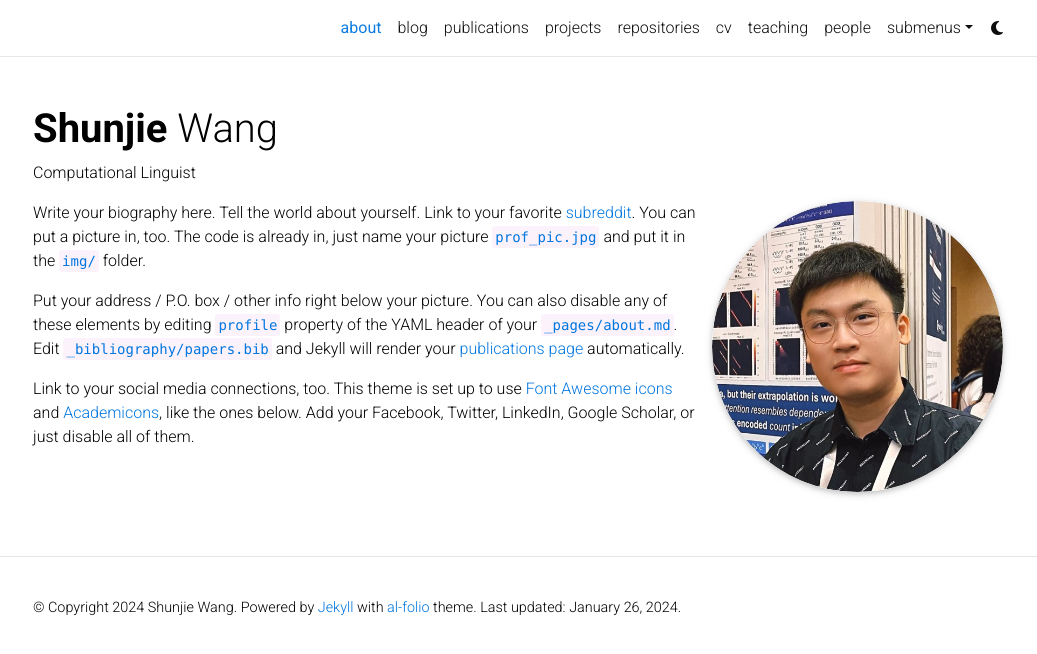
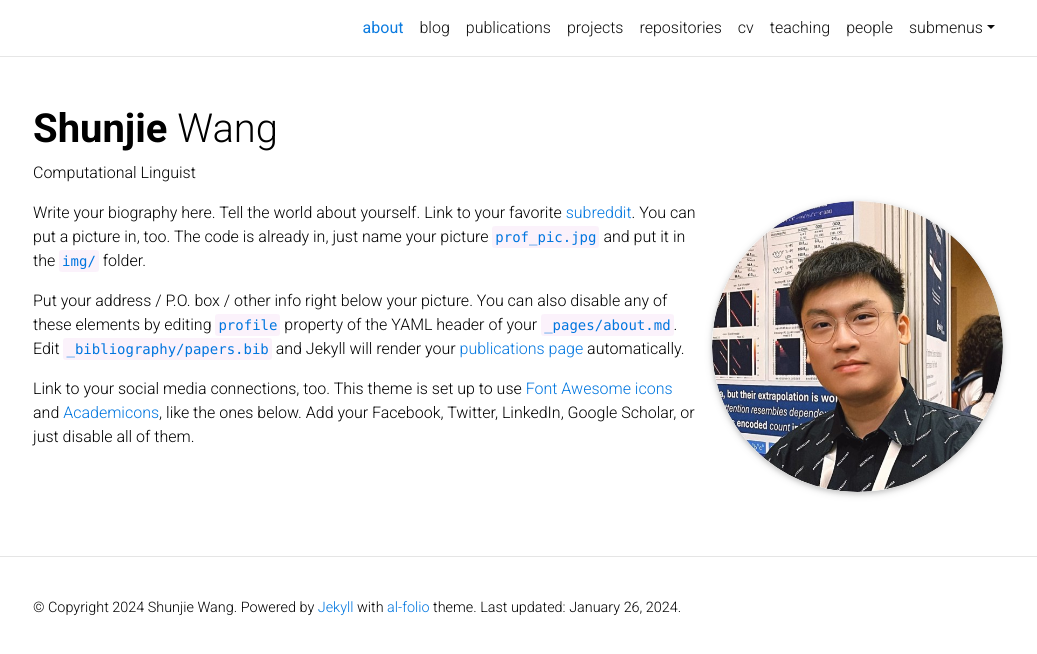
Before and after one commit to shunjiewang/shunjiewang.github.io, a Jekyll site: the page built from _pages/about.md, in a window 1280 px wide. Shown: the top 654 px of the page, without its empty margins (122-1159 px from the left). Built offline with Jekyll 4.4.1, drawn with Linux system fonts in a browser that asks for light colours; full-size pictures stand in for the smaller copies a plugin makes; comment, search, counter and statistics services are not loaded; a style sheet for code colours, icons or effects is not loaded.

Commit message:
Update _config.yml

```diff
--- a/_config.yml
+++ b/_config.yml
@@ -45,7 +45,7 @@
 # Layout
 # -----------------------------------------------------------------------------
 
-navbar_fixed: true
+navbar_fixed: false
 footer_fixed: false
 
 # Dimensions
@@ -359,20 +359,20 @@
 # -----------------------------------------------------------------------------
 
 enable_google_analytics:    false  # enables google analytics
-enable_cronitor_analytics: false  # enables cronitor RUM analytics
+enable_cronitor_analytics:  false  # enables cronitor RUM analytics
 enable_google_verification: false  # enables google site verification
 enable_bing_verification:   false  # enables bing site verification
 enable_masonry:             true   # enables automatic project cards arrangement
 enable_math:                true   # enables math typesetting (uses MathJax)
 enable_tooltips:            false  # enables automatic tooltip links generated
                                    # for each section titles on pages and posts
-enable_darkmode:            true   # enables switching between light/dark modes
+enable_darkmode:            false   # enables switching between light/dark modes
 enable_navbar_social:       false  # enables displaying social links in the
                                    # navbar on the about page
 enable_project_categories:  true   # enables categorization of projects into
                                    # multiple categories
 enable_medium_zoom:         true   # enables image zoom feature (as on medium.com)
-enable_progressbar:         true   # enables a horizontal progress bar linked to the vertical scroll position
+enable_progressbar:         false  # enables a horizontal progress bar linked to the vertical scroll position
 
 # -----------------------------------------------------------------------------
 # Library versions
```
